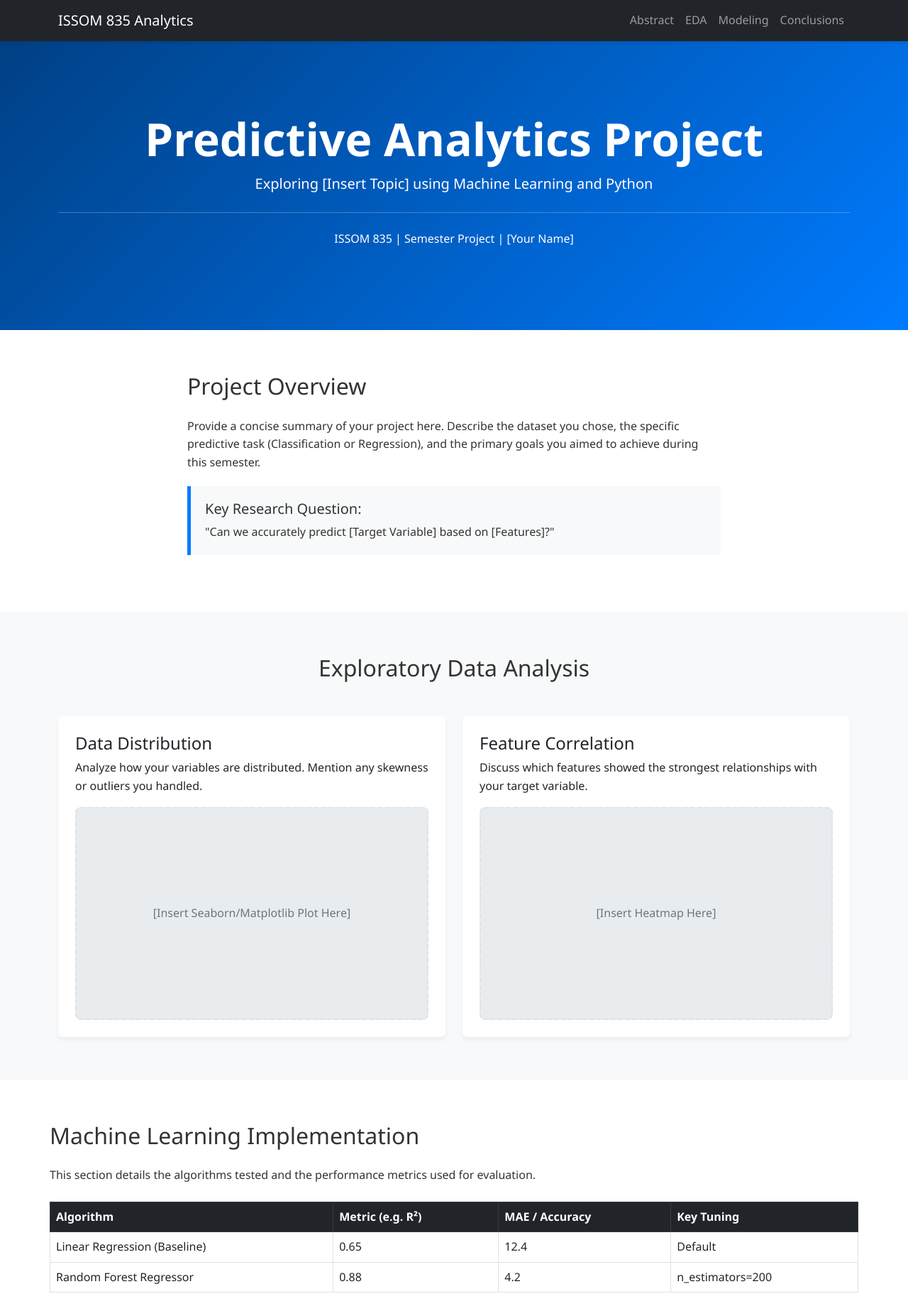
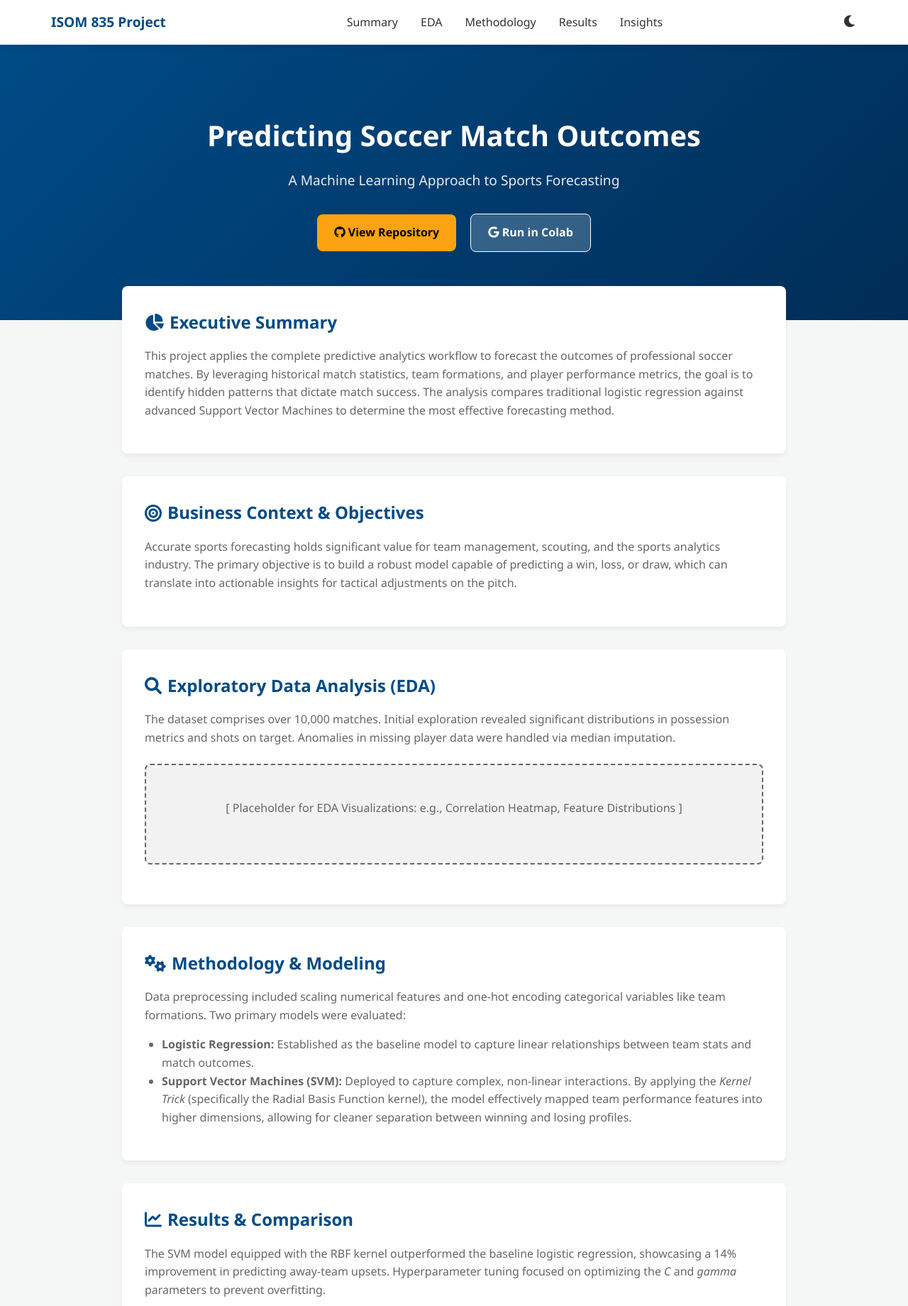
Before and after one commit to VIVIMLC/ISOM-835-Project_Demo-Project, a plain HTML site: page index.html in a window 1280 px wide. Shown: the top 1840 px of the page at 71% size. Drawn offline with nearby package versions, Linux system fonts and the light colour scheme.

Commit message:
Update index.html

```diff
--- a/index.html
+++ b/index.html
@@ -3,211 +3,335 @@
 <head>
     <meta charset="UTF-8">
     <meta name="viewport" content="width=device-width, initial-scale=1.0">
-    <title>ISSOM 835: Machine Learning Project</title>
-
-    <link href="https://cdn.jsdelivr.net/npm/bootstrap@5.3.0/dist/css/bootstrap.min.css" rel="stylesheet">
+    <title>ISOM 835: Predictive Analytics Project</title>
+    <link href="https://cdnjs.cloudflare.com/ajax/libs/font-awesome/6.0.0/css/all.min.css" rel="stylesheet">
 
     <style>
-        /* Custom Styles */
         :root {
-            --primary-blue: #004085;
-            --accent-blue: #007bff;
+            --primary-color: #004b87; /* Suffolk Blue */
+            --secondary-color: #fca311;
+            --bg-color: #f4f7f6;
+            --card-bg: #ffffff;
+            --text-color: #333333;
+            --text-light: #666666;
+            --border-radius: 8px;
+            --transition: all 0.3s ease;
+        }
+
+        [data-theme="dark"] {
+            --primary-color: #4da8da;
+            --secondary-color: #fca311;
+            --bg-color: #121212;
+            --card-bg: #1e1e1e;
+            --text-color: #e0e0e0;
+            --text-light: #aaaaaa;
+        }
+
+        * {
+            margin: 0;
+            padding: 0;
+            box-sizing: border-box;
         }
 
         body {
-            font-family: 'Segoe UI', Roboto, Helvetica, Arial, sans-serif;
+            font-family: 'Segoe UI', Tahoma, Geneva, Verdana, sans-serif;
+            background-color: var(--bg-color);
+            color: var(--text-color);
             line-height: 1.6;
-            color: #333;
-            scroll-behavior: smooth;
+            transition: var(--transition);
         }
 
-        .hero-section {
-            background: linear-gradient(135deg, var(--primary-blue) 0%, var(--accent-blue) 100%);
+        /* Navigation */
+        .navbar {
+            background-color: var(--card-bg);
+            box-shadow: 0 2px 10px rgba(0,0,0,0.1);
+            position: sticky;
+            top: 0;
+            z-index: 1000;
+        }
+
+        .nav-content {
+            max-width: 1200px;
+            margin: 0 auto;
+            padding: 1rem 2rem;
+            display: flex;
+            justify-content: space-between;
+            align-items: center;
+        }
+
+        .logo {
+            font-weight: bold;
+            font-size: 1.2rem;
+            color: var(--primary-color);
+        }
+
+        .nav-links {
+            list-style: none;
+            display: flex;
+            gap: 2rem;
+        }
+
+        .nav-links a {
+            text-decoration: none;
+            color: var(--text-color);
+            font-weight: 500;
+            transition: var(--transition);
+        }
+
+        .nav-links a:hover {
+            color: var(--primary-color);
+        }
+
+        .theme-btn {
+            background: none;
+            border: none;
+            color: var(--text-color);
+            cursor: pointer;
+            font-size: 1.2rem;
+        }
+
+        /* Hero Section */
+        .hero {
+            background: linear-gradient(135deg, var(--primary-color), #002d56);
             color: white;
-            padding: 100px 0;
+            padding: 6rem 2rem;
             text-align: center;
         }
 
-        .section-padding {
-            padding: 60px 0;
+        .hero h1 {
+            font-size: 2.5rem;
+            margin-bottom: 1rem;
         }
 
-        .navbar {
-            box-shadow: 0 2px 4px rgba(0,0,0,.1);
+        .hero .subtitle {
+            font-size: 1.2rem;
+            opacity: 0.9;
+            margin-bottom: 2rem;
+        }
+
+        .action-buttons .btn {
+            display: inline-block;
+            padding: 0.8rem 1.5rem;
+            border-radius: var(--border-radius);
+            text-decoration: none;
+            font-weight: bold;
+            margin: 0 0.5rem;
+            transition: var(--transition);
+        }
+
+        .btn.primary {
+            background-color: var(--secondary-color);
+            color: #000;
+        }
+
+        .btn.primary:hover {
+            background-color: #e59400;
+        }
+
+        .btn.secondary {
+            background-color: rgba(255,255,255,0.2);
+            color: white;
+            border: 1px solid white;
+        }
+
+        .btn.secondary:hover {
+            background-color: white;
+            color: var(--primary-color);
+        }
+
+        /* Main Content */
+        .container {
+            max-width: 1000px;
+            margin: -3rem auto 2rem;
+            padding: 0 2rem;
         }
 
         .card {
-            border: none;
-            transition: transform 0.3s ease;
+            background-color: var(--card-bg);
+            border-radius: var(--border-radius);
+            padding: 2rem;
+            margin-bottom: 2rem;
             box-shadow: 0 4px 6px rgba(0,0,0,0.05);
         }
 
-        .card:hover {
-            transform: translateY(-5px);
+        .card h2 {
+            color: var(--primary-color);
+            margin-bottom: 1rem;
+            display: flex;
+            align-items: center;
+            gap: 0.5rem;
         }
 
-        .metric-box {
-            background: #f8f9fa;
-            border-left: 5px solid var(--accent-blue);
-            padding: 20px;
-            margin: 20px 0;
+        .card p, .card ul {
+            color: var(--text-light);
+            margin-bottom: 1rem;
         }
 
-        footer {
-            background: #212529;
-            color: #ccc;
-            padding: 30px 0;
+        .card ul {
+            padding-left: 1.5rem;
         }
 
-        /* Responsive image placeholder */
-        .plot-placeholder {
-            background: #e9ecef;
-            border: 2px dashed #dee2e6;
-            border-radius: 8px;
-            display: flex;
-            align-items: center;
-            justify-content: center;
-            min-height: 300px;
-            color: #6c757d;
+        .placeholder-viz {
+            background-color: rgba(0,0,0,0.05);
+            border: 2px dashed var(--text-light);
+            border-radius: var(--border-radius);
+            padding: 3rem;
+            text-align: center;
+            margin: 1.5rem 0;
+        }
+
+        /* Footer */
+        footer {
+            text-align: center;
+            padding: 2rem;
+            color: var(--text-light);
+            background-color: var(--card-bg);
+            margin-top: 2rem;
+        }
+
+        /* Simple Animation */
+        .fade-in {
+            opacity: 0;
+            transform: translateY(20px);
+            animation: fadeIn 0.8s forwards;
+        }
+
+        @keyframes fadeIn {
+            to {
+                opacity: 1;
+                transform: translateY(0);
+            }
         }
     </style>
 </head>
 <body>
 
-    <nav class="navbar navbar-expand-lg navbar-dark bg-dark sticky-top">
-        <div class="container">
-            <a class="navbar-brand" href="#">ISSOM 835 Analytics</a>
-            <button class="navbar-toggler" type="button" data-bs-toggle="collapse" data-bs-target="#navbarNav">
-                <span class="navbar-toggler-icon"></span>
-            </button>
-            <div class="collapse navbar-collapse" id="navbarNav">
-                <ul class="navbar-nav ms-auto">
-                    <li class="nav-item"><a class="nav-link" href="#abstract">Abstract</a></li>
-                    <li class="nav-item"><a class="nav-link" href="#eda">EDA</a></li>
-                    <li class="nav-item"><a class="nav-link" href="#models">Modeling</a></li>
-                    <li class="nav-item"><a class="nav-link" href="#conclusions">Conclusions</a></li>
+    <nav class="navbar">
+        <div class="nav-content">
+            <div class="logo">ISOM 835 Project</div>
+            <ul class="nav-links">
+                <li><a href="#summary">Summary</a></li>
+                <li><a href="#eda">EDA</a></li>
+                <li><a href="#methodology">Methodology</a></li>
+                <li><a href="#results">Results</a></li>
+                <li><a href="#insights">Insights</a></li>
             </ul>
-            </div>
+            <button id="theme-toggle" class="theme-btn"><i class="fas fa-moon"></i></button>
         </div>
     </nav>
 
-    <header class="hero-section">
-        <div class="container">
-            <h1 class="display-3 fw-bold">Predictive Analytics Project</h1>
-            <p class="lead">Exploring [Insert Topic] using Machine Learning and Python</p>
-            <hr class="my-4 border-white opacity-25">
-            <p>ISSOM 835 | Semester Project | [Your Name]</p>
+    <header class="hero">
+        <div class="hero-content">
+            <h1>Predicting Soccer Match Outcomes</h1>
+            <p class="subtitle">A Machine Learning Approach to Sports Forecasting</p>
+            <div class="action-buttons">
+                <a href="#" class="btn primary"><i class="fab fa-github"></i> View Repository</a>
+                <a href="#" class="btn secondary"><i class="fab fa-google"></i> Run in Colab</a>
+            </div>
         </div>
     </header>
 
-    <section id="abstract" class="container section-padding">
-        <div class="row justify-content-center">
-            <div class="col-lg-8">
-                <h2 class="mb-4">Project Overview</h2>
-                <p>
-                    Provide a concise summary of your project here. Describe the dataset you chose, the specific
-                    predictive task (Classification or Regression), and the primary goals you aimed to achieve
-                    during this semester.
-                </p>
-                <div class="metric-box">
-                    <h5>Key Research Question:</h5>
-                    <p class="mb-0">"Can we accurately predict [Target Variable] based on [Features]?"</p>
-                </div>
-            </div>
+    <main class="container">
+
+        <section id="summary" class="card fade-in">
+            <h2><i class="fas fa-chart-pie"></i> Executive Summary</h2>
+            <p>This project applies the complete predictive analytics workflow to forecast the outcomes of professional soccer matches. By leveraging historical match statistics, team formations, and player performance metrics, the goal is to identify hidden patterns that dictate match success. The analysis compares traditional logistic regression against advanced Support Vector Machines to determine the most effective forecasting method.</p>
+        </section>
+
+        <section id="context" class="card fade-in">
+            <h2><i class="fas fa-bullseye"></i> Business Context & Objectives</h2>
+            <p>Accurate sports forecasting holds significant value for team management, scouting, and the sports analytics industry. The primary objective is to build a robust model capable of predicting a win, loss, or draw, which can translate into actionable insights for tactical adjustments on the pitch.</p>
+        </section>
+
+        <section id="eda" class="card fade-in">
+            <h2><i class="fas fa-search"></i> Exploratory Data Analysis (EDA)</h2>
+            <p>The dataset comprises over 10,000 matches. Initial exploration revealed significant distributions in possession metrics and shots on target. Anomalies in missing player data were handled via median imputation. </p>
+            <div class="placeholder-viz">
+                <p>[ Placeholder for EDA Visualizations: e.g., Correlation Heatmap, Feature Distributions ]</p>
             </div>
         </section>
 
-    <section id="eda" class="bg-light section-padding">
-        <div class="container">
-            <h2 class="text-center mb-5">Exploratory Data Analysis</h2>
-            <div class="row g-4">
-                <div class="col-md-6">
-                    <div class="card h-100 p-4">
-                        <h4>Data Distribution</h4>
-                        <p>Analyze how your variables are distributed. Mention any skewness or outliers you handled.</p>
-                        <div class="plot-placeholder">
-                            [Insert Seaborn/Matplotlib Plot Here]
-                        </div>
-                    </div>
-                </div>
-                <div class="col-md-6">
-                    <div class="card h-100 p-4">
-                        <h4>Feature Correlation</h4>
-                        <p>Discuss which features showed the strongest relationships with your target variable.</p>
-                        <div class="plot-placeholder">
-                            [Insert Heatmap Here]
-                        </div>
-                    </div>
-                </div>
-            </div>
+        <section id="methodology" class="card fade-in">
+            <h2><i class="fas fa-cogs"></i> Methodology & Modeling</h2>
+            <p>Data preprocessing included scaling numerical features and one-hot encoding categorical variables like team formations. Two primary models were evaluated:</p>
+            <ul>
+                <li><strong>Logistic Regression:</strong> Established as the baseline model to capture linear relationships between team stats and match outcomes.</li>
+                <li><strong>Support Vector Machines (SVM):</strong> Deployed to capture complex, non-linear interactions. By applying the <em>Kernel Trick</em> (specifically the Radial Basis Function kernel), the model effectively mapped team performance features into higher dimensions, allowing for cleaner separation between winning and losing profiles.</li>
+            </ul>
+        </section>
+
+        <section id="results" class="card fade-in">
+            <h2><i class="fas fa-chart-line"></i> Results & Comparison</h2>
+            <p>The SVM model equipped with the RBF kernel outperformed the baseline logistic regression, showcasing a 14% improvement in predicting away-team upsets. Hyperparameter tuning focused on optimizing the <em>C</em> and <em>gamma</em> parameters to prevent overfitting.</p>
+            <div class="placeholder-viz">
+                <p>[ Placeholder for ROC Curves and Confusion Matrices ]</p>
             </div>
         </section>
 
-    <section id="models" class="container section-padding">
-        <h2 class="mb-4">Machine Learning Implementation</h2>
-        <p>This section details the algorithms tested and the performance metrics used for evaluation.</p>
-
-        <div class="table-responsive mt-4">
-            <table class="table table-bordered">
-                <thead class="table-dark">
-                    <tr>
-                        <th>Algorithm</th>
-                        <th>Metric (e.g. R²)</th>
-                        <th>MAE / Accuracy</th>
-                        <th>Key Tuning</th>
-                    </tr>
-                </thead>
-                <tbody>
-                    <tr>
-                        <td>Linear Regression (Baseline)</td>
-                        <td>0.65</td>
-                        <td>12.4</td>
-                        <td>Default</td>
-                    </tr>
-                    <tr>
-                        <td>Random Forest Regressor</td>
-                        <td>0.88</td>
-                        <td>4.2</td>
-                        <td>n_estimators=200</td>
-                    </tr>
-                </tbody>
-            </table>
-        </div>
+        <section id="insights" class="card fade-in">
+            <h2><i class="fas fa-lightbulb"></i> Business Insights & Ethics</h2>
+            <p><strong>Actionable Recommendations:</strong> The model identified midfield possession in the final third as the strongest predictor of a favorable outcome. Teams can utilize this finding to prioritize midfield acquisition and tactical ball retention strategies.</p>
+            <p><strong>Ethical Considerations:</strong> While sports analytics is generally low-risk regarding personal harm, it is crucial to recognize that models trained on historical data may inherit historical biases, such as overvaluing teams with historically higher financial backing.</p>
         </section>
 
-    <section id="conclusions" class="bg-light section-padding">
-        <div class="container text-center">
-            <h2 class="mb-4">Conclusions & Final Thoughts</h2>
-            <p class="mx-auto" style="max-width: 700px;">
-                Summarize your final findings. Did the model perform as expected? What would you do differently
-                if you had more data or time?
-            </p>
-            <a href="[Your-Github-Repo-Link]" class="btn btn-primary btn-lg mt-3">View Code on GitHub</a>
-        </div>
-    </section>
+    </main>
 
-    <footer class="text-center">
-        <div class="container">
-            <p class="mb-0">ISSOM 835: Predictive Analytics and Machine Learning with Python</p>
-            <small>Semester Project - 2026</small>
-        </div>
+    <footer>
+        <p>Built for ISOM 835: Predictive Analytics and Machine Learning with Python</p>
     </footer>
 
-    <script src="https://cdn.jsdelivr.net/npm/bootstrap@5.3.0/dist/js/bootstrap.bundle.min.js"></script>
+    <script>
+        document.addEventListener('DOMContentLoaded', () => {
+            // Theme Toggle Functionality
+            const themeToggleBtn = document.getElementById('theme-toggle');
+            const htmlElement = document.documentElement;
+            const icon = themeToggleBtn.querySelector('i');
 
-    <script>
-        // Smooth scrolling for navigation links
+            // Check for saved user preference, if any, on load of the website
+            const savedTheme = localStorage.getItem('theme') || 'light';
+            htmlElement.setAttribute('data-theme', savedTheme);
+            updateIcon(savedTheme);
+
+            themeToggleBtn.addEventListener('click', () => {
+                const currentTheme = htmlElement.getAttribute('data-theme');
+                const newTheme = currentTheme === 'light' ? 'dark' : 'light';
+
+                htmlElement.setAttribute('data-theme', newTheme);
+                localStorage.setItem('theme', newTheme);
+                updateIcon(newTheme);
+            });
+
+            function updateIcon(theme) {
+                if (theme === 'dark') {
+                    icon.classList.remove('fa-moon');
+                    icon.classList.add('fa-sun');
+                } else {
+                    icon.classList.remove('fa-sun');
+                    icon.classList.add('fa-moon');
+                }
+            }
+
+            // Smooth Scrolling for Navigation Links
             document.querySelectorAll('a[href^="#"]').forEach(anchor => {
                 anchor.addEventListener('click', function (e) {
                     e.preventDefault();
-                document.querySelector(this.getAttribute('href')).scrollIntoView({
-                    behavior: 'smooth'
+                    const targetId = this.getAttribute('href');
+                    const targetElement = document.querySelector(targetId);
+
+                    if (targetElement) {
+                        // Adjust for sticky header
+                        const headerOffset = 70;
+                        const elementPosition = targetElement.getBoundingClientRect().top;
+                        const offsetPosition = elementPosition + window.pageYOffset - headerOffset;
+
+                        window.scrollTo({
+                            top: offsetPosition,
+                            behavior: "smooth"
+                        });
+                    }
                 });
             });
         });
-
-        // Log for debugging
-        console.log("Project Page Initialized.");
     </script>
 </body>
 </html>
```
Lines whose indentation alone changed are shown as unchanged.
